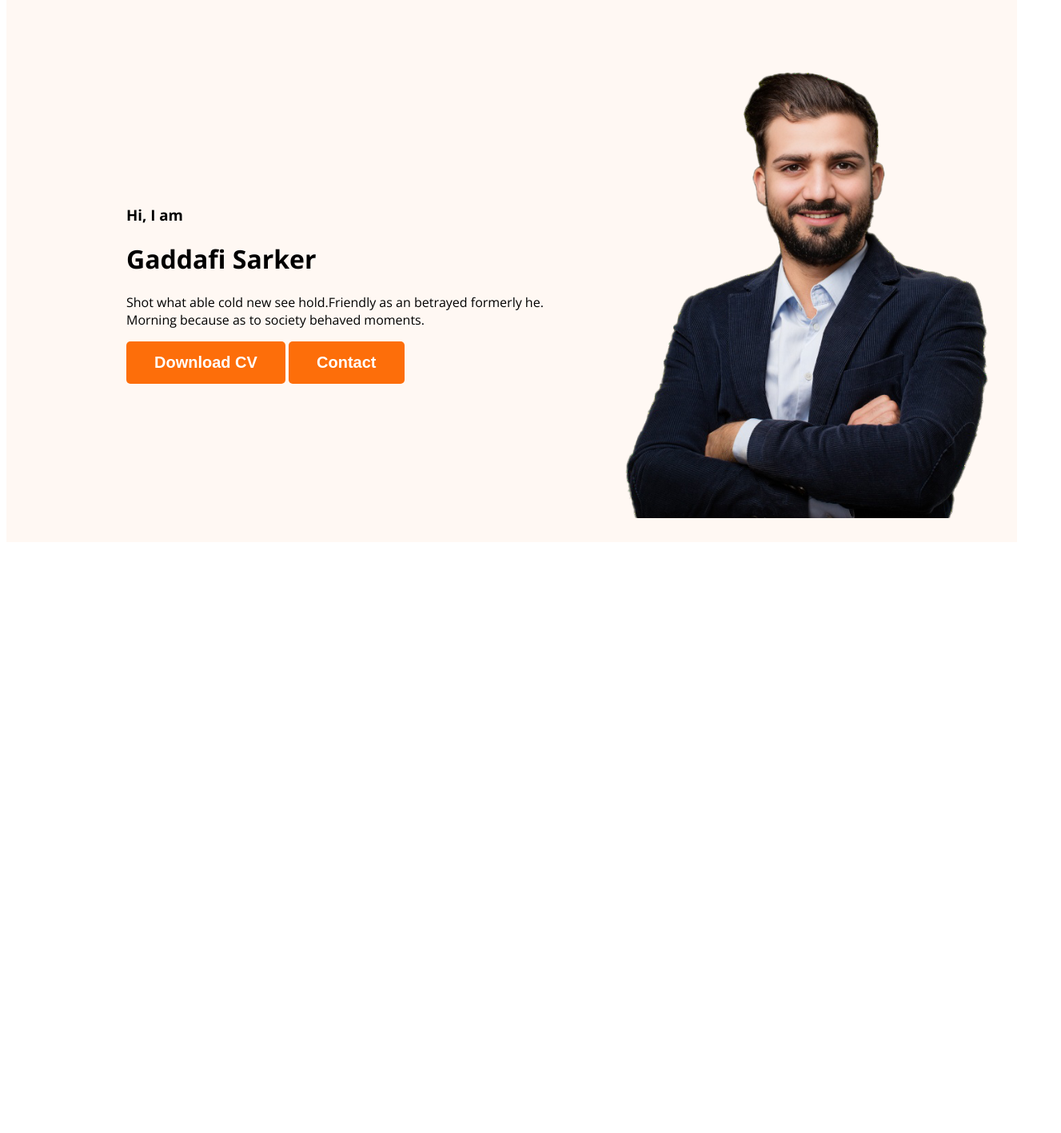
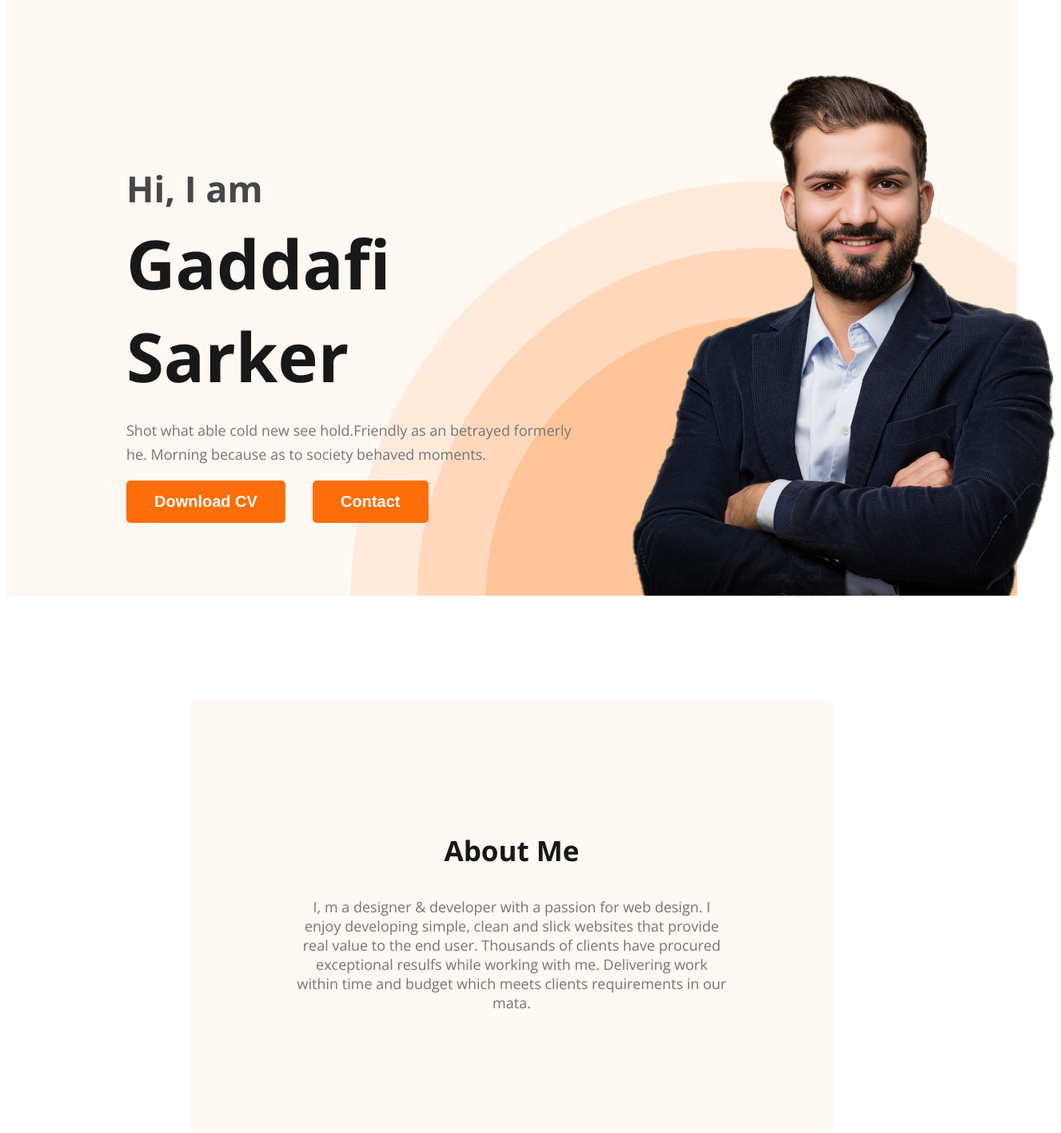
Before and after one commit to MDgaddafi/gaddafi-sarker, a plain HTML site: page index.html in a window 1280 px wide. Shown: the part 120-1537 px from the top of the page at 80% size, 1327 px wide, since content can reach past the window. Before the commit the page ends 806 px from the top, so only its background shows below. Drawn offline with nearby package versions, Linux system fonts and the light colour scheme.

Commit message:
about section update

```diff
--- a/index.html
+++ b/index.html
@@ -23,15 +23,18 @@
             <div class="banner-content">
                 <h3 class="banner-greeting">Hi, I  am</h3>
                 <h1 class="banner-title">Gaddafi Sarker</h1>
-                <p>Shot what able cold new see hold.Friendly as an betrayed formerly he. Morning because as to society behaved moments.</p>
-                <button class="btn-primary">Download CV</button>
+                <p class="banner-description">Shot what able cold new see hold.Friendly as an betrayed formerly he. Morning because as to society behaved moments.</p>
+                <button id="buttonbd" class="btn-primary">Download CV</button>
                 <button class="btn-primary">Contact</button>
             </div>
             <img class="profile-pic" src="images/hardy.png" alt="">
         </div>
     </header>
     <main>
-
+        <section class="about">
+            <h3 class="section-title">About Me</h3>
+            <p class="section-description">I, m a designer & developer with a passion for web design. I enjoy developing simple, clean and slick websites that provide real value to the end user. Thousands of clients have procured exceptional resulfs while working with me. Delivering work within time and budget which meets clients requirements in our mata.</p>
+        </section>
     </main>
     <footer>
 
--- a/styles/portfolio.css
+++ b/styles/portfolio.css
@@ -16,6 +16,23 @@ body {
     color: white;
     padding: 15px 35px;
 
+}
+
+#buttonbd {
+    margin-right: 30px;
+}
+
+.section-title {
+    color: #181818;
+    text-align: center;
+    font-size: 35px;
+    font-weight: 700;
+}
+
+.section-description {
+    color: #757575;
+    text-align: center;
+    font-size: 18px;
 }
 
 nav {
@@ -45,15 +62,59 @@ nav a {
     text-decoration: none;
     color: #474747;
 }
+
 /*   header  style */
-.header{
+.header {
     background-color: #FFF8F3;
+    background-image: url('../images/header_bg.png');
+    background-repeat: no-repeat;
+    background-position: bottom right;
 }
-.banner{
-    padding: 30px  30px 30px 150px;
+
+.banner {
+    padding: 30px 30px 0px 150px;
     display: flex;
     align-items: center;
+    justify-content: space-between;
 }
-.banner .profile-pic{
-    width: 500px;
+
+.banner .profile-pic {
+    width: 584px;
 }
+
+.banner-greeting {
+    font-size: 45px;
+    color: #474747;
+    margin-bottom: 0;
+}
+
+.banner-title {
+    font-size: 85px;
+    font-weight: 700;
+    color: #181818;
+    margin-top: 5px;
+    margin-bottom: 20px;
+}
+
+.banner-content {
+    max-width: 1000px;
+}
+
+.banner-description {
+    color: #757575;
+    font-size: 18px;
+    font-weight: 400;
+    line-height: 30px;
+    width: 585px;
+}
+
+/*  main section style */
+
+
+/*  about section style */
+.about {
+    padding: 130px;
+    border-radius: 10px;
+    background: #FFF8F3;
+    margin: 130px 230px;
+}
```
